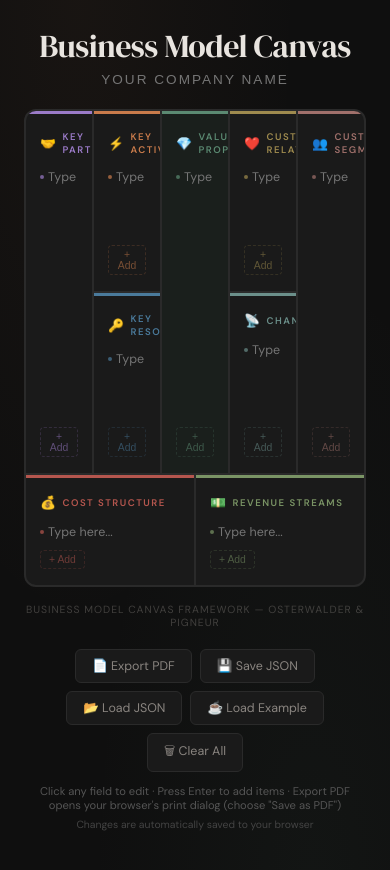
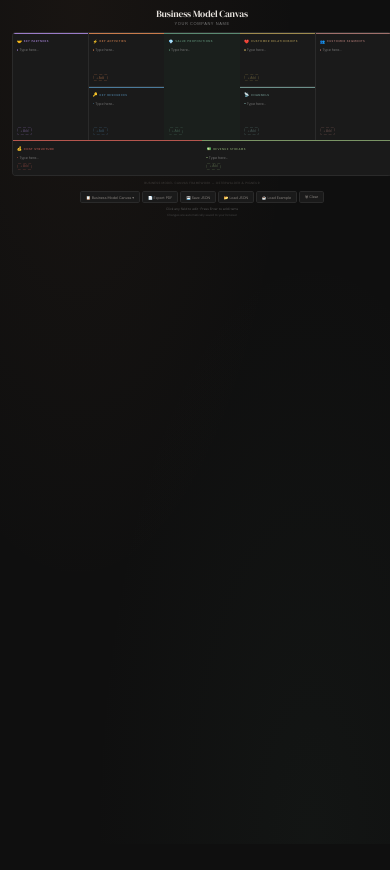
Before and after one commit to aupeachmo/canvasly, a React (Vite) app: page / in a window 390 px wide. Shown: the top 870 px of the page. After the commit the page ends 844 px from the top, so only its background shows below. Built offline with nearby package versions, Linux system fonts and the light colour scheme.

Commit message:
responsive, handle multiple docs

```diff
--- a/src/App.jsx
+++ b/src/App.jsx
@@ -1,4 +1,4 @@
-import { useState, useEffect } from "react";
+import { useState, useEffect, useRef } from "react";
 
 const DEFAULT_DATA = {
   title: "Business Model Canvas",
@@ -15,15 +15,15 @@ const DEFAULT_DATA = {
 };
 
 const BLOCK_CONFIG = [
-  { key: "partners", label: "Key Partners", icon: "🤝", color: "#9b7bc8", gridArea: "1 / 1 / 3 / 3" },
-  { key: "activities", label: "Key Activities", icon: "⚡", color: "#c97b4b", gridArea: "1 / 3 / 2 / 5" },
-  { key: "resources", label: "Key Resources", icon: "🔑", color: "#4a7a9b", gridArea: "2 / 3 / 3 / 5" },
-  { key: "value", label: "Value Propositions", icon: "💎", color: "#5b8a72", gridArea: "1 / 5 / 3 / 7", highlight: true },
-  { key: "relations", label: "Customer Relationships", icon: "❤️", color: "#9e8a4e", gridArea: "1 / 7 / 2 / 9" },
-  { key: "channels", label: "Channels", icon: "📡", color: "#6b8f8a", gridArea: "2 / 7 / 3 / 9" },
-  { key: "segments", label: "Customer Segments", icon: "👥", color: "#a0706b", gridArea: "1 / 9 / 3 / 11" },
-  { key: "costs", label: "Cost Structure", icon: "💰", color: "#b5564e", gridArea: "3 / 1 / 4 / 6" },
-  { key: "revenue", label: "Revenue Streams", icon: "💵", color: "#7a9465", gridArea: "3 / 6 / 4 / 11" },
+  { key: "partners", label: "Key Partners", icon: "\u{1F91D}", color: "#9b7bc8", gridArea: "1 / 1 / 3 / 3" },
+  { key: "activities", label: "Key Activities", icon: "\u26A1", color: "#c97b4b", gridArea: "1 / 3 / 2 / 5" },
+  { key: "resources", label: "Key Resources", icon: "\u{1F511}", color: "#4a7a9b", gridArea: "2 / 3 / 3 / 5" },
+  { key: "value", label: "Value Propositions", icon: "\u{1F48E}", color: "#5b8a72", gridArea: "1 / 5 / 3 / 7", highlight: true },
+  { key: "relations", label: "Customer Relationships", icon: "\u2764\uFE0F", color: "#9e8a4e", gridArea: "1 / 7 / 2 / 9" },
+  { key: "channels", label: "Channels", icon: "\u{1F4E1}", color: "#6b8f8a", gridArea: "2 / 7 / 3 / 9" },
+  { key: "segments", label: "Customer Segments", icon: "\u{1F465}", color: "#a0706b", gridArea: "1 / 9 / 3 / 11" },
+  { key: "costs", label: "Cost Structure", icon: "\u{1F4B0}", color: "#b5564e", gridArea: "3 / 1 / 4 / 6" },
+  { key: "revenue", label: "Revenue Streams", icon: "\u{1F4B5}", color: "#7a9465", gridArea: "3 / 6 / 4 / 11" },
 ];
 
 const EXAMPLE_DATA = {
@@ -39,6 +39,38 @@ const EXAMPLE_DATA = {
   costs: ["Rent & utilities", "Staff wages", "Coffee beans & supplies", "Equipment", "Marketing"],
   revenue: ["Beverage sales", "Pastry & food sales", "Merchandise", "Catering", "Subscriptions"],
 };
+
+const DOCS_KEY = "canvasly-documents";
+const OLD_KEY = "canvasly-data";
+const DESIGN_WIDTH = 1320;
+
+function newId() {
+  return crypto.randomUUID();
+}
+
+function loadSavedDocs() {
+  try {
+    const old = localStorage.getItem(OLD_KEY);
+    if (old) {
+      const data = JSON.parse(old);
+      const id = newId();
+      const docs = { [id]: { data, updatedAt: Date.now() } };
+      localStorage.setItem(DOCS_KEY, JSON.stringify(docs));
+      localStorage.removeItem(OLD_KEY);
+      return docs;
+    }
+    const raw = localStorage.getItem(DOCS_KEY);
+    if (raw) {
+      const docs = JSON.parse(raw);
+      if (Object.keys(docs).length > 0) return docs;
+    }
+  } catch { /* ignore corrupt data */ }
+  return null;
+}
+
+function persistDocs(docs) {
+  localStorage.setItem(DOCS_KEY, JSON.stringify(docs));
+}
 
 function EditableBlock({ config, items, onChange }) {
   const isBottom = config.key === "costs" || config.key === "revenue";
@@ -148,7 +180,7 @@ function EditableBlock({ config, items, onChange }) {
                 }}
                 onMouseEnter={(e) => e.target.style.opacity = 1}
                 onMouseLeave={(e) => e.target.style.opacity = 0}
-              >✕</button>
+              >{"\u2715"}</button>
             )}
           </div>
         ))}
@@ -170,48 +202,230 @@ function EditableBlock({ config, items, onChange }) {
   );
 }
 
-const STORAGE_KEY = "canvasly-data";
+function DocDropdown({ documents, activeDocId, onSelect, onNew, onDelete, onDeleteAll }) {
+  const [open, setOpen] = useState(false);
+  const ref = useRef(null);
 
-function getSavedData() {
-  try {
-    const stored = localStorage.getItem(STORAGE_KEY);
-    if (stored) return { ...DEFAULT_DATA, ...JSON.parse(stored) };
-  } catch { /* ignore corrupt data */ }
-  return null;
+  useEffect(() => {
+    if (!open) return;
+    const handler = (e) => {
+      if (ref.current && !ref.current.contains(e.target)) setOpen(false);
+    };
+    document.addEventListener("mousedown", handler);
+    return () => document.removeEventListener("mousedown", handler);
+  }, [open]);
+
+  const entries = Object.entries(documents).sort((a, b) => b[1].updatedAt - a[1].updatedAt);
+  const activeDoc = activeDocId && documents[activeDocId];
+  const label = activeDoc ? (activeDoc.data.title || "Untitled") : "My Canvases";
+
+  return (
+    <div ref={ref} style={{ position: "relative", display: "inline-block" }}>
+      <button
+        onClick={() => setOpen(!open)}
+        style={{
+          background: "#1a1a1a", border: "1px solid #2a2a2a",
+          color: "#8a8580", padding: "8px 16px", borderRadius: 6,
+          cursor: "pointer", fontSize: "0.78rem",
+          fontFamily: "'DM Sans', sans-serif", transition: "all 0.15s",
+          display: "flex", alignItems: "center", gap: 6,
+        }}
+        onMouseEnter={(e) => { e.currentTarget.style.borderColor = "#555"; e.currentTarget.style.color = "#e8e4df"; }}
+        onMouseLeave={(e) => { e.currentTarget.style.borderColor = "#2a2a2a"; e.currentTarget.style.color = "#8a8580"; }}
+      >
+        {"\u{1F4CB}"} {label} {"\u25BE"}
+      </button>
+      {open && (
+        <div style={{
+          position: "absolute", top: "calc(100% + 4px)", left: "50%", transform: "translateX(-50%)",
+          background: "#1a1a1a", border: "1px solid #333", borderRadius: 8,
+          minWidth: 260, zIndex: 100, overflow: "hidden",
+          boxShadow: "0 8px 24px rgba(0,0,0,0.5)",
+        }}>
+          {entries.map(([id, doc]) => (
+            <div
+              key={id}
+              style={{
+                display: "flex", alignItems: "center", gap: 8,
+                padding: "8px 12px", cursor: "pointer",
+                background: id === activeDocId ? "#252525" : "transparent",
+                borderLeft: id === activeDocId ? "2px solid #5b8a72" : "2px solid transparent",
+              }}
+              onClick={() => { onSelect(id); setOpen(false); }}
+              onMouseEnter={(e) => { if (id !== activeDocId) e.currentTarget.style.background = "#1f1f1f"; }}
+              onMouseLeave={(e) => { if (id !== activeDocId) e.currentTarget.style.background = "transparent"; }}
+            >
+              <div style={{ flex: 1, minWidth: 0, overflow: "hidden" }}>
+                <div style={{
+                  fontSize: "0.78rem",
+                  color: id === activeDocId ? "#e8e4df" : "#8a8580",
+                  whiteSpace: "nowrap", overflow: "hidden", textOverflow: "ellipsis",
+                }}>
+                  {doc.data.title || "Untitled"}
+                </div>
+                {doc.data.subtitle && (
+                  <div style={{
+                    fontSize: "0.65rem", color: "#555",
+                    whiteSpace: "nowrap", overflow: "hidden", textOverflow: "ellipsis",
+                  }}>
+                    {doc.data.subtitle}
+                  </div>
+                )}
+              </div>
+              <button
+                onClick={(e) => { e.stopPropagation(); onDelete(id); }}
+                style={{
+                  background: "none", border: "none", color: "#444",
+                  cursor: "pointer", padding: "2px 4px", fontSize: "0.7rem", flexShrink: 0,
+                }}
+                onMouseEnter={(e) => { e.currentTarget.style.color = "#b5564e"; }}
+                onMouseLeave={(e) => { e.currentTarget.style.color = "#444"; }}
+              >{"\u2715"}</button>
+            </div>
+          ))}
+          <div style={{ borderTop: "1px solid #2a2a2a" }}>
+            <div
+              onClick={() => { onNew(); setOpen(false); }}
+              style={{ padding: "8px 14px", cursor: "pointer", color: "#5b8a72", fontSize: "0.78rem" }}
+              onMouseEnter={(e) => { e.currentTarget.style.background = "#1f1f1f"; }}
+              onMouseLeave={(e) => { e.currentTarget.style.background = "transparent"; }}
+            >+ New Canvas</div>
+            {entries.length > 1 && (
+              <div
+                onClick={() => { onDeleteAll(); setOpen(false); }}
+                style={{ padding: "8px 14px", cursor: "pointer", color: "#b5564e", fontSize: "0.78rem" }}
+                onMouseEnter={(e) => { e.currentTarget.style.background = "#1f1f1f"; }}
+                onMouseLeave={(e) => { e.currentTarget.style.background = "transparent"; }}
+              >Delete All</div>
+            )}
+          </div>
+        </div>
+      )}
+    </div>
+  );
 }
 
-// null = no saved data (or already resolved), object = awaiting user decision
-const INITIAL_SAVED = getSavedData();
+const INITIAL_SAVED = loadSavedDocs();
 
 export default function BusinessModelCanvas() {
+  const [documents, setDocuments] = useState({});
+  const [activeDocId, setActiveDocId] = useState(() => INITIAL_SAVED ? null : newId());
   const [data, setData] = useState(DEFAULT_DATA);
-  const [pendingRestore, setPendingRestore] = useState(INITIAL_SAVED);
-  const resolved = pendingRestore === null;
+  const [pending, setPending] = useState(INITIAL_SAVED);
+  const resolved = pending === null;
+  const docsRef = useRef({});
 
+  const [scale, setScale] = useState(1);
+
+  // Responsive scaling
   useEffect(() => {
-    if (!resolved) return;
-    localStorage.setItem(STORAGE_KEY, JSON.stringify(data));
-  }, [data, resolved]);
+    function onResize() {
+      setScale(Math.min(1, document.documentElement.clientWidth / DESIGN_WIDTH));
+    }
+    onResize();
+    window.addEventListener("resize", onResize);
+    return () => window.removeEventListener("resize", onResize);
+  }, []);
 
-  const handleRestore = () => {
-    if (pendingRestore) setData(pendingRestore);
-    setPendingRestore(null);
+  // Auto-save current document
+  useEffect(() => {
+    if (!resolved || !activeDocId) return;
+    const updated = { ...docsRef.current, [activeDocId]: { data, updatedAt: Date.now() } };
+    docsRef.current = updated;
+    setDocuments(updated);
+    persistDocs(updated);
+  }, [data, resolved, activeDocId]);
+
+  const update = (key, value) => setData((d) => ({ ...d, [key]: value }));
+
+  // Banner actions
+  const restoreDoc = (id) => {
+    if (!pending) return;
+    setData({ ...DEFAULT_DATA, ...pending[id].data });
+    setActiveDocId(id);
+    docsRef.current = pending;
+    setDocuments(pending);
+    setPending(null);
   };
 
-  const handleDiscard = () => {
-    localStorage.removeItem(STORAGE_KEY);
-    setPendingRestore(null);
+  const startFresh = () => {
+    if (pending) {
+      docsRef.current = pending;
+      setDocuments(pending);
+    }
+    setActiveDocId(newId());
+    setData(DEFAULT_DATA);
+    setPending(null);
   };
 
-  const update = (key, value) => setData((d) => ({ ...d, [key]: value }));
+  const discardAll = () => {
+    localStorage.removeItem(DOCS_KEY);
+    docsRef.current = {};
+    setDocuments({});
+    setActiveDocId(newId());
+    setPending(null);
+  };
+
+  // Document management
+  const selectDoc = (id) => {
+    if (id === activeDocId) return;
+    const doc = docsRef.current[id];
+    if (!doc) return;
+    setData({ ...DEFAULT_DATA, ...doc.data });
+    setActiveDocId(id);
+  };
+
+  const newCanvas = () => {
+    setActiveDocId(newId());
+    setData(DEFAULT_DATA);
+  };
+
+  const deleteDoc = (id) => {
+    const next = { ...docsRef.current };
+    delete next[id];
+    docsRef.current = next;
+    setDocuments(next);
+    if (Object.keys(next).length > 0) {
+      persistDocs(next);
+    } else {
+      localStorage.removeItem(DOCS_KEY);
+    }
+    if (id === activeDocId) {
+      const keys = Object.keys(next);
+      if (keys.length > 0) {
+        setData({ ...DEFAULT_DATA, ...next[keys[0]].data });
+        setActiveDocId(keys[0]);
+      } else {
+        setActiveDocId(newId());
+        setData(DEFAULT_DATA);
+      }
+    }
+  };
+
+  const deleteAllDocs = () => {
+    localStorage.removeItem(DOCS_KEY);
+    docsRef.current = {};
+    setDocuments({});
+    setActiveDocId(newId());
+    setData(DEFAULT_DATA);
+  };
+
+  const loadExample = () => setData(EXAMPLE_DATA);
+  const clearCanvas = () => setData(DEFAULT_DATA);
 
   const handleExportPDF = () => {
     const style = document.createElement("style");
     style.textContent = `
+      @page { size: landscape; margin: 10mm; }
       @media print {
         body * { visibility: hidden !important; }
         .print-area, .print-area * { visibility: visible !important; }
-        .print-area { position: fixed !important; top: 0; left: 0; width: 100vw; height: 100vh; padding: 20px !important; }
+        .print-area {
+          position: fixed !important; top: 0; left: 0;
+          width: 100vw; height: 100vh;
+          padding: 20px !important;
+          zoom: 1 !important;
+        }
         .print-hide { display: none !important; }
         .remove-btn { display: none !important; }
         input { border-bottom: none !important; }
@@ -247,42 +461,67 @@ export default function BusinessModelCanvas() {
     e.target.value = "";
   };
 
-  const loadExample = () => setData(EXAMPLE_DATA);
-  const clearAll = () => setData(DEFAULT_DATA);
+  const docCount = Object.keys(documents).length;
+  const pendingEntries = pending ? Object.entries(pending).sort((a, b) => b[1].updatedAt - a[1].updatedAt) : [];
 
   return (
     <div style={{
       background: "#0f0f0f",
       minHeight: "100vh",
+      overflow: "hidden",
+      backgroundImage: "radial-gradient(ellipse at 20% 0%, rgba(201,123,75,0.05) 0%, transparent 50%), radial-gradient(ellipse at 80% 100%, rgba(91,138,114,0.05) 0%, transparent 50%)",
+    }}>
+      <div style={{
+        zoom: scale,
+        minWidth: DESIGN_WIDTH,
         padding: "24px",
         fontFamily: "'DM Sans', sans-serif",
         color: "#e8e4df",
-      backgroundImage: "radial-gradient(ellipse at 20% 0%, rgba(201,123,75,0.05) 0%, transparent 50%), radial-gradient(ellipse at 80% 100%, rgba(91,138,114,0.05) 0%, transparent 50%)",
       }}>
         <link href="https://fonts.googleapis.com/css2?family=DM+Serif+Display&family=DM+Sans:wght@400;500;600&display=swap" rel="stylesheet" />
 
         {/* Restore banner */}
-      {pendingRestore && (
+        {pending && (
           <div className="print-hide" style={{
-          maxWidth: 1280, margin: "0 auto 16px", padding: "12px 16px",
+            maxWidth: 1280, margin: "0 auto 16px", padding: "16px 20px",
             background: "#1a1f1c", border: "1px solid #5b8a7244",
-          borderRadius: 8, display: "flex", alignItems: "center",
-          justifyContent: "space-between", flexWrap: "wrap", gap: 8,
+            borderRadius: 8,
           }}>
-          <span style={{ color: "#8a8580", fontSize: "0.82rem" }}>
-            You have a previous canvas saved locally. Would you like to restore it?
-          </span>
+            <div style={{ color: "#8a8580", fontSize: "0.82rem", marginBottom: 12 }}>
+              You have {pendingEntries.length} saved canvas{pendingEntries.length !== 1 ? "es" : ""}. Pick one to restore or start fresh.
+            </div>
+            <div style={{ display: "flex", flexWrap: "wrap", gap: 8, marginBottom: 12 }}>
+              {pendingEntries.map(([id, doc]) => (
+                <button
+                  key={id}
+                  onClick={() => restoreDoc(id)}
+                  style={{
+                    background: "#252525", border: "1px solid #333", color: "#e8e4df",
+                    padding: "8px 14px", borderRadius: 6, cursor: "pointer",
+                    fontSize: "0.78rem", fontFamily: "'DM Sans', sans-serif",
+                    textAlign: "left", transition: "all 0.15s",
+                  }}
+                  onMouseEnter={(e) => { e.currentTarget.style.borderColor = "#5b8a72"; }}
+                  onMouseLeave={(e) => { e.currentTarget.style.borderColor = "#333"; }}
+                >
+                  <div>{doc.data.title || "Untitled"}</div>
+                  {doc.data.subtitle && (
+                    <div style={{ fontSize: "0.65rem", color: "#666", marginTop: 2 }}>{doc.data.subtitle}</div>
+                  )}
+                </button>
+              ))}
+            </div>
             <div style={{ display: "flex", gap: 8 }}>
-            <button onClick={handleRestore} style={{
+              <button onClick={startFresh} style={{
                 background: "#5b8a72", border: "none", color: "#fff",
                 padding: "6px 14px", borderRadius: 5, cursor: "pointer",
                 fontSize: "0.78rem", fontFamily: "'DM Sans', sans-serif",
-            }}>Restore</button>
-            <button onClick={handleDiscard} style={{
+              }}>Start Fresh</button>
+              <button onClick={discardAll} style={{
                 background: "transparent", border: "1px solid #444",
                 color: "#8a8580", padding: "6px 14px", borderRadius: 5,
                 cursor: "pointer", fontSize: "0.78rem", fontFamily: "'DM Sans', sans-serif",
-            }}>Discard</button>
+              }}>Discard All</button>
             </div>
           </div>
         )}
@@ -340,21 +579,31 @@ export default function BusinessModelCanvas() {
             textAlign: "center", marginTop: 16, color: "#8a8580",
             fontSize: "0.65rem", letterSpacing: 1, textTransform: "uppercase", opacity: "0.4",
           }}>
-          Business Model Canvas Framework — Osterwalder &amp; Pigneur
+            Business Model Canvas Framework {"\u2014"} Osterwalder &amp; Pigneur
           </div>
         </div>
 
         {/* Toolbar */}
         <div className="print-hide" style={{
           display: "flex", justifyContent: "center", gap: 8,
-        marginTop: 20, flexWrap: "wrap",
+          marginTop: 20, flexWrap: "wrap", alignItems: "center",
         }}>
+          {resolved && docCount > 0 && (
+            <DocDropdown
+              documents={documents}
+              activeDocId={activeDocId}
+              onSelect={selectDoc}
+              onNew={newCanvas}
+              onDelete={deleteDoc}
+              onDeleteAll={deleteAllDocs}
+            />
+          )}
           {[
-          { label: "📄 Export PDF", action: handleExportPDF },
-          { label: "💾 Save JSON", action: handleExportJSON },
-          { label: "📂 Load JSON", action: () => document.getElementById("json-import").click() },
-          { label: "☕ Load Example", action: loadExample },
-          { label: "🗑 Clear All", action: clearAll },
+            { label: "\u{1F4C4} Export PDF", action: handleExportPDF },
+            { label: "\u{1F4BE} Save JSON", action: handleExportJSON },
+            { label: "\u{1F4C2} Load JSON", action: () => document.getElementById("json-import").click() },
+            { label: "\u2615 Load Example", action: loadExample },
+            { label: "\u{1F5D1} Clear", action: clearCanvas },
           ].map((btn) => (
             <button
               key={btn.label}
@@ -370,8 +619,8 @@ export default function BusinessModelCanvas() {
                 fontFamily: "'DM Sans', sans-serif",
                 transition: "all 0.15s",
               }}
-            onMouseEnter={(e) => { e.target.style.borderColor = "#555"; e.target.style.color = "#e8e4df"; }}
-            onMouseLeave={(e) => { e.target.style.borderColor = "#2a2a2a"; e.target.style.color = "#8a8580"; }}
+              onMouseEnter={(e) => { e.currentTarget.style.borderColor = "#555"; e.currentTarget.style.color = "#e8e4df"; }}
+              onMouseLeave={(e) => { e.currentTarget.style.borderColor = "#2a2a2a"; e.currentTarget.style.color = "#8a8580"; }}
             >{btn.label}</button>
           ))}
           <input
@@ -386,7 +635,7 @@ export default function BusinessModelCanvas() {
         <p className="print-hide" style={{
           textAlign: "center", color: "#555", fontSize: "0.7rem", marginTop: 12,
         }}>
-        Click any field to edit · Press Enter to add items · Export PDF opens your browser's print dialog (choose "Save as PDF")
+          Click any field to edit {"\u00B7"} Press Enter to add items
         </p>
         {resolved && (
           <p className="print-hide" style={{
@@ -396,5 +645,6 @@ export default function BusinessModelCanvas() {
           </p>
         )}
       </div>
+    </div>
   );
 }
```
Lines whose indentation alone changed are shown as unchanged.
